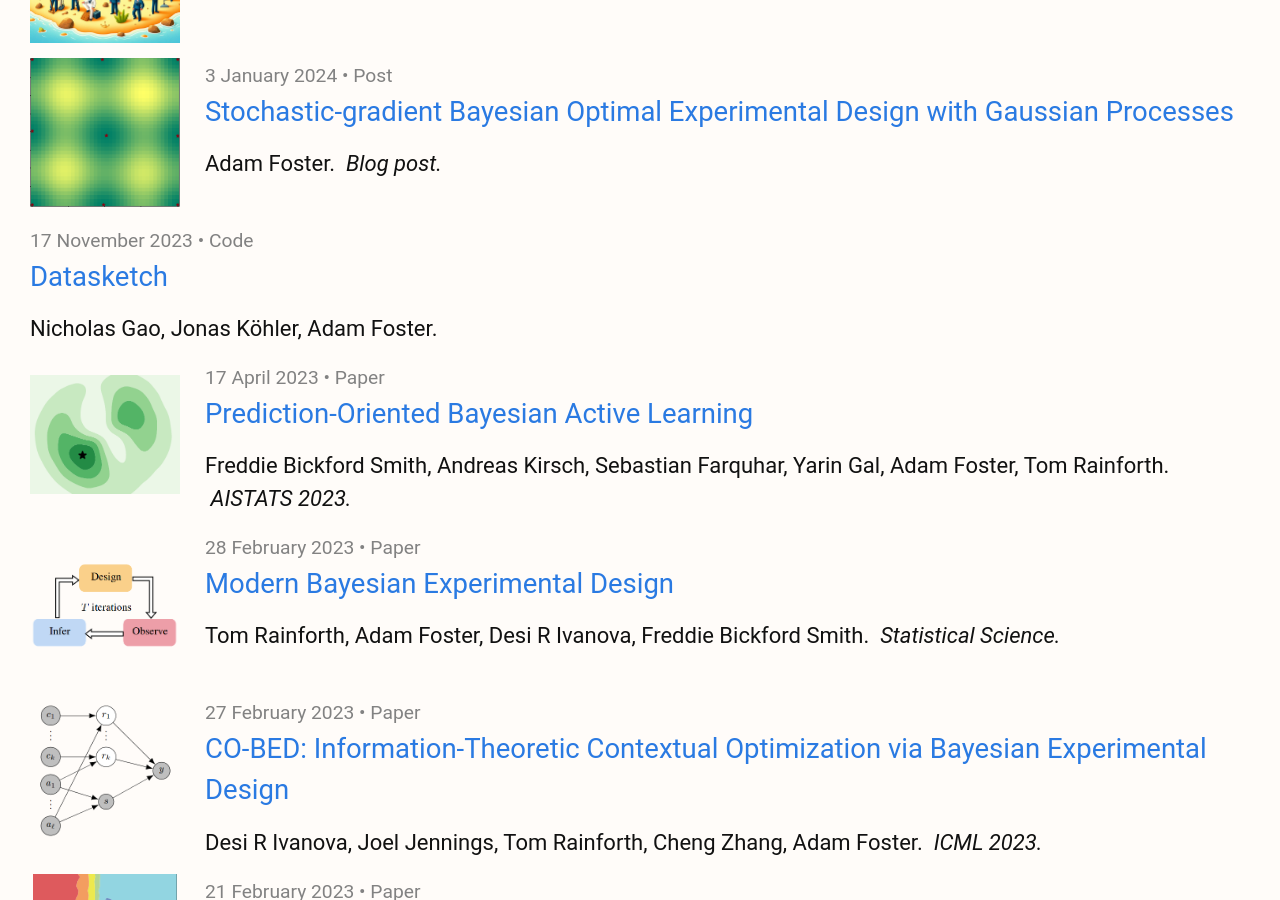
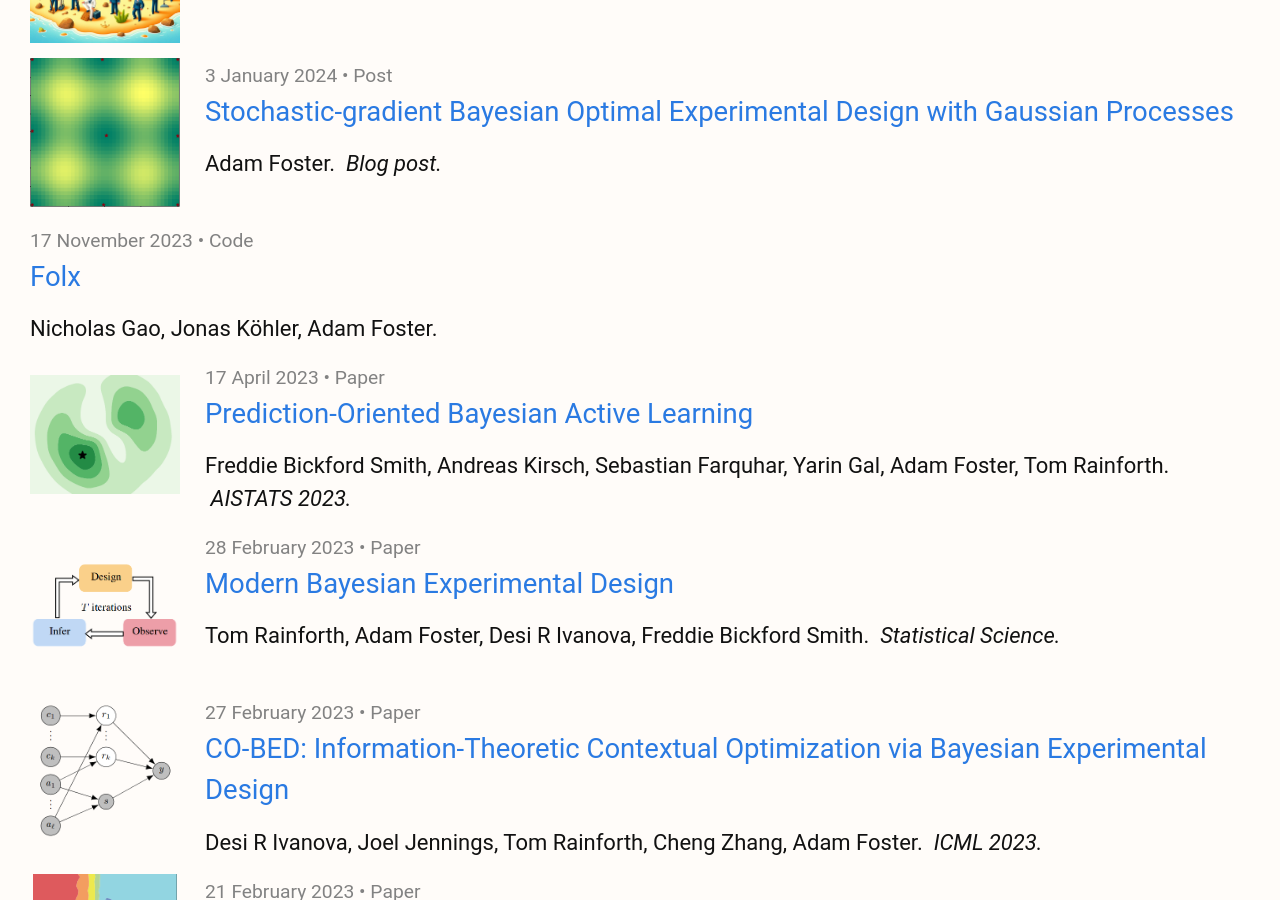
Before and after one commit to ae-foster/ae-foster.github.io, a Jekyll site: the page built from index.markdown, in a window 1280 px wide and 900 px high, scrolled down 1470 px. Built offline with Jekyll 4.4.1, drawn with Linux system fonts in a browser that asks for light colours; nearby versions of some CDN libraries.

Commit message:
fix titles

```diff
--- a/_posts/2017-08-15-rdbgenerate.markdown
+++ b/_posts/2017-08-15-rdbgenerate.markdown
@@ -1,6 +1,6 @@
 ---
 layout: post
-title:  "Datasketch"
+title:  "RDBGenerate"
 date:   2017-08-15
 categories: code
 external_url: https://github.com/ae-foster/rdbgenerate
--- a/_posts/2023-11-17-folx.markdown
+++ b/_posts/2023-11-17-folx.markdown
@@ -1,6 +1,6 @@
 ---
 layout: post
-title:  "Datasketch"
+title:  "Folx"
 date:   2023-11-17
 categories: code
 external_url: https://github.com/microsoft/folx
```
